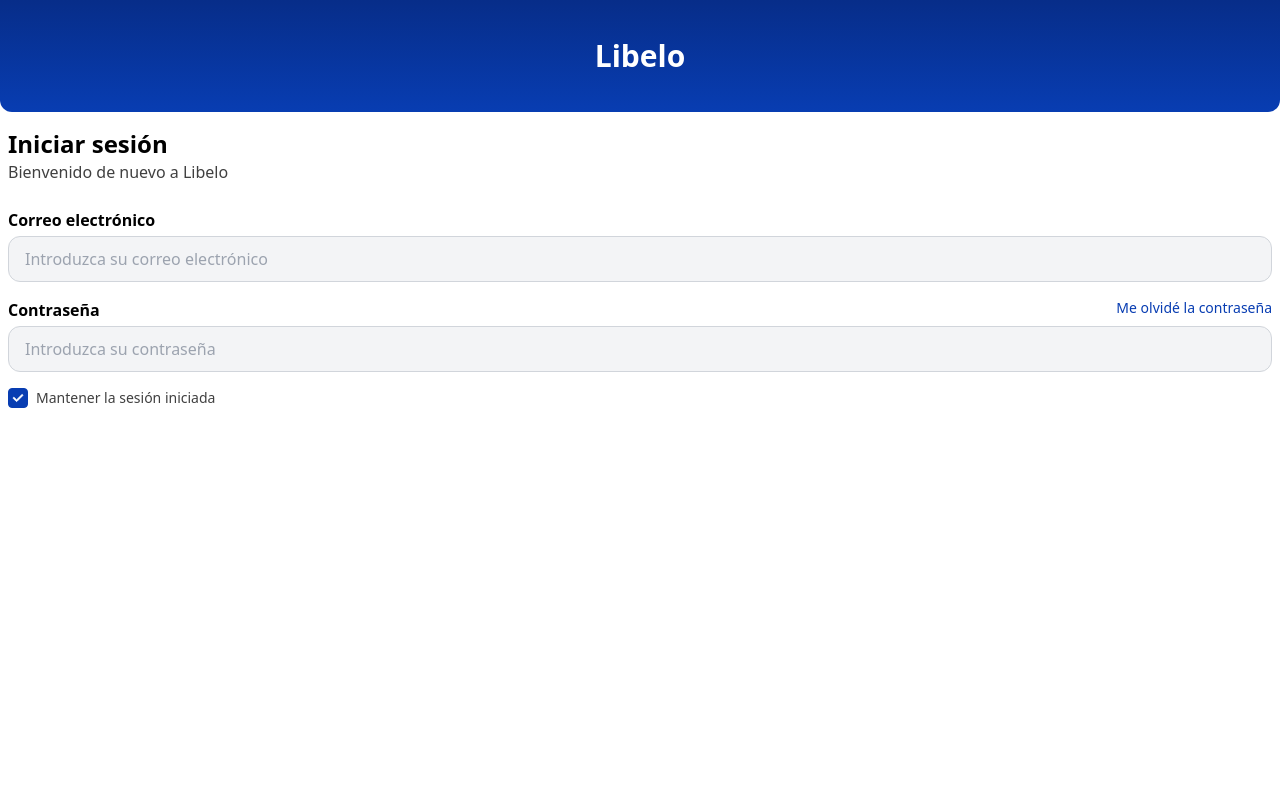
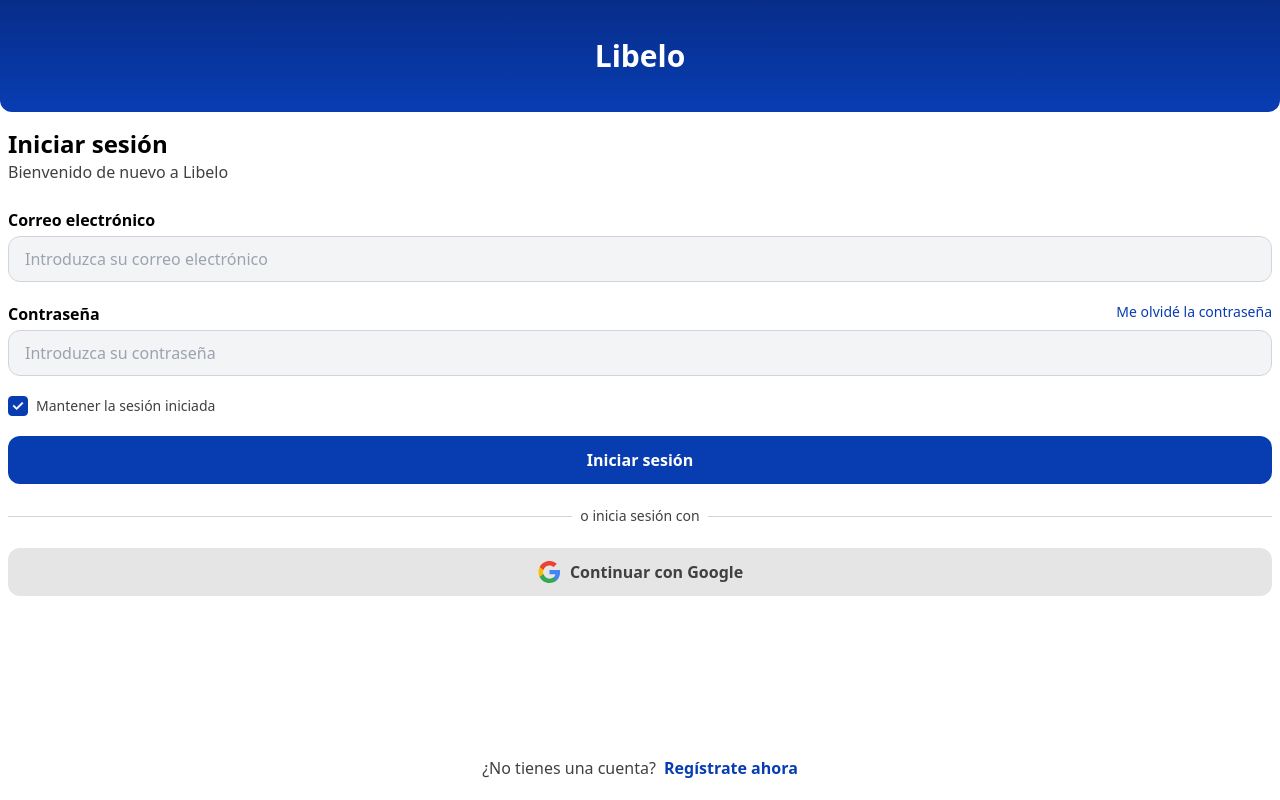
Before and after one commit to Sebastian-Winter12/libelo-back, a Vue app: page /login in a window 1280 px wide. Built offline with nearby package versions, Linux system fonts and the light colour scheme.

Commit message:
Refactor LoginView.vue component

```diff
--- a/src/views/LoginView.vue
+++ b/src/views/LoginView.vue
@@ -1,15 +1,18 @@
 <script setup>
 import BaseInput from '../components/BaseInput.vue';
+import BaseButton from '../components/BaseButton.vue';
 </script>
 
 <template>
+    <div class="flex flex-col justify-between min-h-full">
+        <div>
             <div class="flex items-center justify-center text-white font-semibold text-3xl w-full h-28 bg-gradient-to-b from-libelo-600 to-libelo-500 rounded-br-xl rounded-bl-xl">Libelo</div>
-    <div class="p-2">
+            <div class="h-full p-2">
                 <div class="flex flex-col mt-2 mb-6">
                     <h1 class="font-semibold text-2xl">Iniciar sesión</h1>
                     <p class="text-neutral-700">Bienvenido de nuevo a Libelo</p>
                 </div>
-        <div class="flex flex-col gap-4">
+                <div class="flex flex-col gap-5">
                     <BaseInput identifier="email" placeholder="Introduzca su correo electrónico" label="Correo electrónico" type="text" />
                     <BaseInput identifier="password" placeholder="Introduzca su contraseña" label="Contraseña" type="password" password />
                     <div class="inline-flex items-center">
@@ -23,6 +26,30 @@
                         </label>
                         <label class="cursor-pointer ml-2 text-neutral-700 text-sm" for="check-2">Mantener la sesión iniciada</label>
                     </div>
+                    <div class="flex flex-col gap-2">
+                        <BaseButton primary content="Iniciar sesión" path="/home" />
+                        <div class="grid grid-cols-[1fr_auto_1fr] items-center justify-center gap-2 h-12 w-full">
+                            <hr class="w-full border-neutral-300" />
+                            <span class="text-neutral-700 text-sm text-center">o inicia sesión con</span>
+                            <hr class="w-full border-neutral-300" />
+                        </div>
+                        <button class="flex items-center justify-center gap-2 h-12 w-full bg-neutral-200 text-neutral-700 font-semibold rounded-xl hover:bg-neutral-300">
+                            <svg width="25" height="24" viewBox="0 0 25 24" fill="none" xmlns="http://www.w3.org/2000/svg">
+                                <path d="M23.06 12.25C23.06 11.47 22.99 10.72 22.86 10H12.5V14.255H18.42C18.165 15.63 17.39 16.795 16.225 17.575V20.335H19.78C21.86 18.42 23.06 15.6 23.06 12.25Z" fill="#4285F4"/>
+                                <path d="M12.5 23C15.47 23 17.96 22.015 19.78 20.335L16.225 17.575C15.24 18.235 13.98 18.625 12.5 18.625C9.63501 18.625 7.21001 16.69 6.34501 14.09H2.67001V16.94C4.48001 20.535 8.20001 23 12.5 23Z" fill="#34A853"/>
+                                <path d="M6.345 14.09C6.125 13.43 6 12.725 6 12C6 11.275 6.125 10.57 6.345 9.91V7.06H2.67C1.9 8.59286 1.49932 10.2846 1.5 12C1.5 13.775 1.925 15.455 2.67 16.94L6.345 14.09Z" fill="#FBBC05"/>
+                                <path d="M12.5 5.375C14.115 5.375 15.565 5.93 16.705 7.02L19.86 3.865C17.955 2.09 15.465 1 12.5 1C8.20001 1 4.48001 3.465 2.67001 7.06L6.34501 9.91C7.21001 7.31 9.63501 5.375 12.5 5.375Z" fill="#EA4335"/>
+                            </svg>
+                            <span>Continuar con Google</span>
+                        </button>
+                    </div>
+                </div>
+            </div>
+        </div>
+        <div class="p-2">
+            <div class="flex items-center justify-center h-12 w-full">
+                <p class="text-neutral-700">¿No tienes una cuenta? <router-link to="/register" class="text-libelo-500 font-semibold ml-1">Regístrate ahora</router-link></p>
+            </div>
         </div>
     </div>
 </template>
```
Lines whose indentation alone changed are shown as unchanged.
